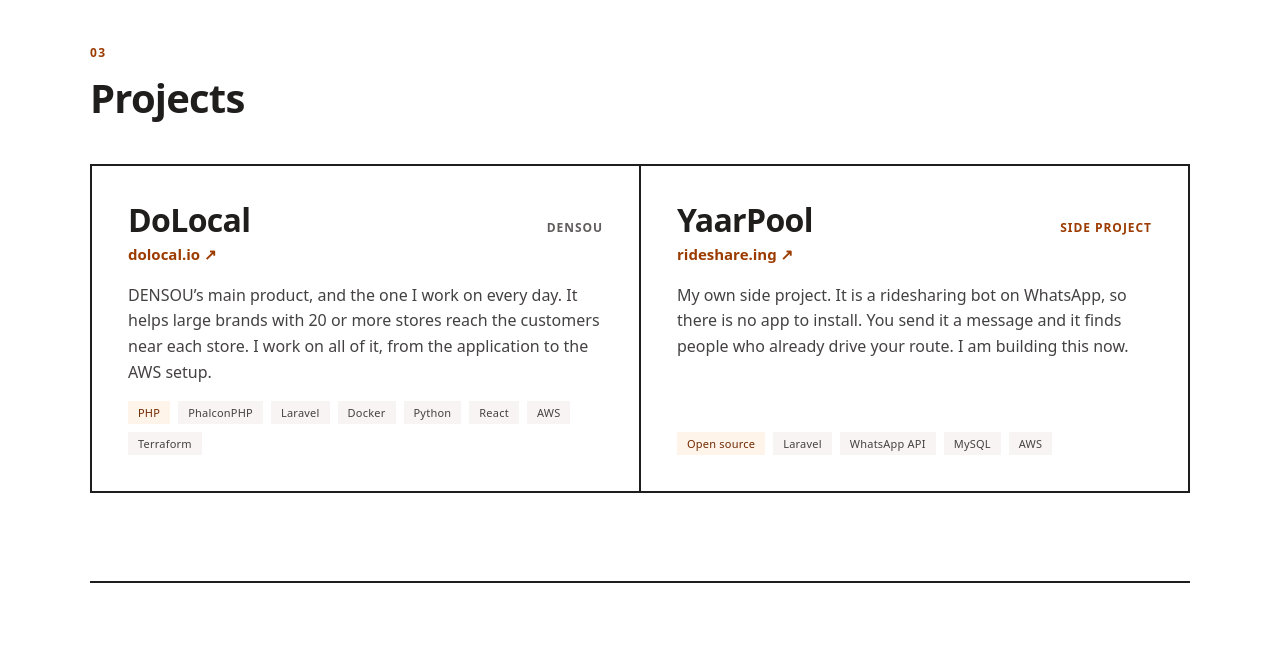
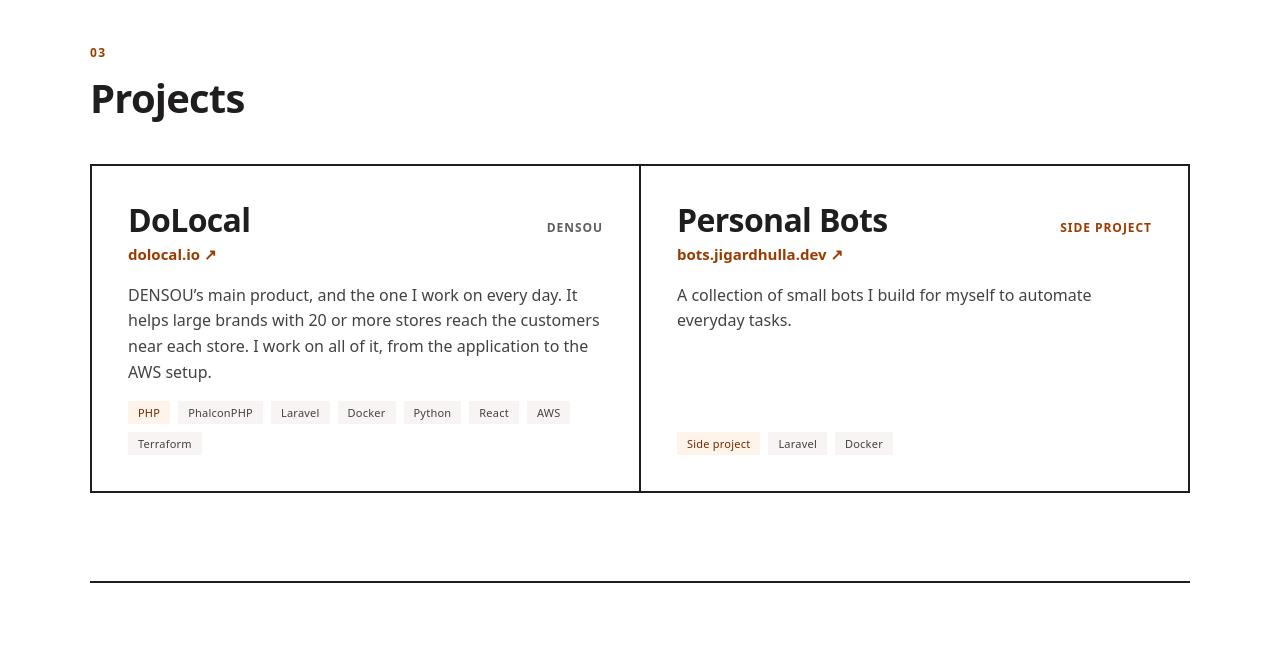
Before and after one commit to jigar-dhulla/portfolio, a Laravel app: page / in a window 1280 px wide. Shown: the part 2960-3615 px from the top of the page. Run offline with Laravel 12, Linux system fonts and the light colour scheme; style sheets or scripts are compiled from the project's sources; some libraries are stand-ins or nearby versions.

Commit message:
Replace YaarPool project with Personal Bots
Co-Authored-By: Claude Opus 5.5 <noreply@anthropic.com>
Claude-Session: https://claude.ai/code/session_01T1CHCCTBKgdheQAFd38Nqs

```diff
--- a/resources/views/partials/about.blade.php
+++ b/resources/views/partials/about.blade.php
@@ -14,8 +14,8 @@
         </p>
 
         <p>
-            Outside work, I organise and host the Laravel Pune community meets. Currently building carpool bot,
-            YaarPool. Enjoy playing table-tennis.
+            Outside work, I organise and host the Laravel Pune community meets. Currently building personal bots.
+            Enjoy playing table-tennis.
         </p>
 
         <div class="tag-row">
--- a/resources/views/partials/projects.blade.php
+++ b/resources/views/partials/projects.blade.php
@@ -26,23 +26,22 @@
             </div>
         </a>
 
-        <a class="project" href="https://rideshare.ing" target="_blank" rel="noopener">
+        <a class="project" href="https://bots.jigardhulla.dev" target="_blank" rel="noopener">
             <div class="project__head">
                 <div>
-                    <h3 class="project__title">YaarPool</h3>
-                    <div class="project__link">rideshare.ing&nbsp;&nearr;</div>
+                    <h3 class="project__title">Personal Bots</h3>
+                    <div class="project__link">bots.jigardhulla.dev&nbsp;&nearr;</div>
                 </div>
                 <span class="project__kind is-accent">Side project</span>
             </div>
 
             <p>
-                My own side project. It is a ridesharing bot on WhatsApp, so there is no app to install.
-                You send it a message and it finds people who already drive your route. I am building this now.
+                A collection of small bots I build for myself to automate everyday tasks.
             </p>
 
             <div class="tag-row">
-                <span class="tag tag-accent">Open source</span>
-                @foreach (['Laravel', 'WhatsApp API', 'MySQL', 'AWS'] as $tag)
+                <span class="tag tag-accent">Side project</span>
+                @foreach (['Laravel', 'Docker'] as $tag)
                     <span class="tag tag-neutral">{{ $tag }}</span>
                 @endforeach
             </div>
```
